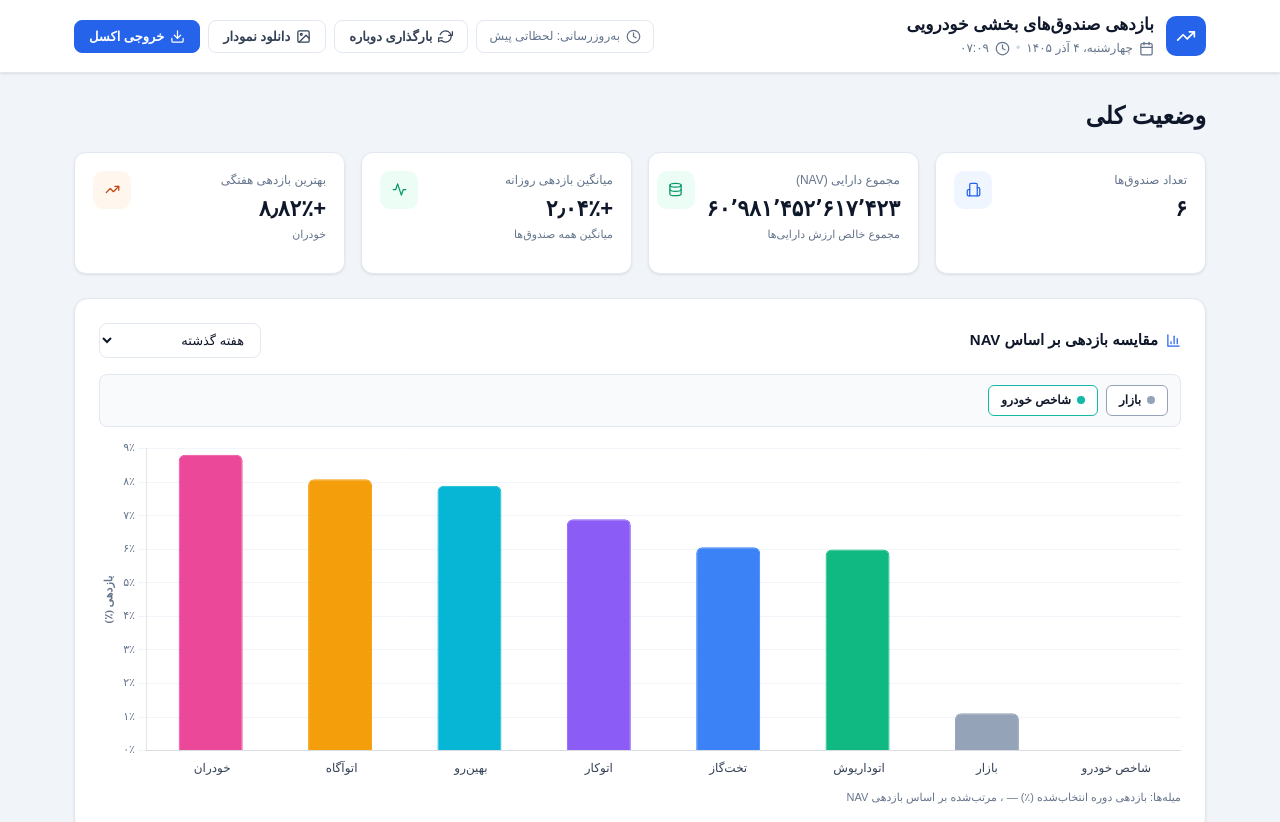
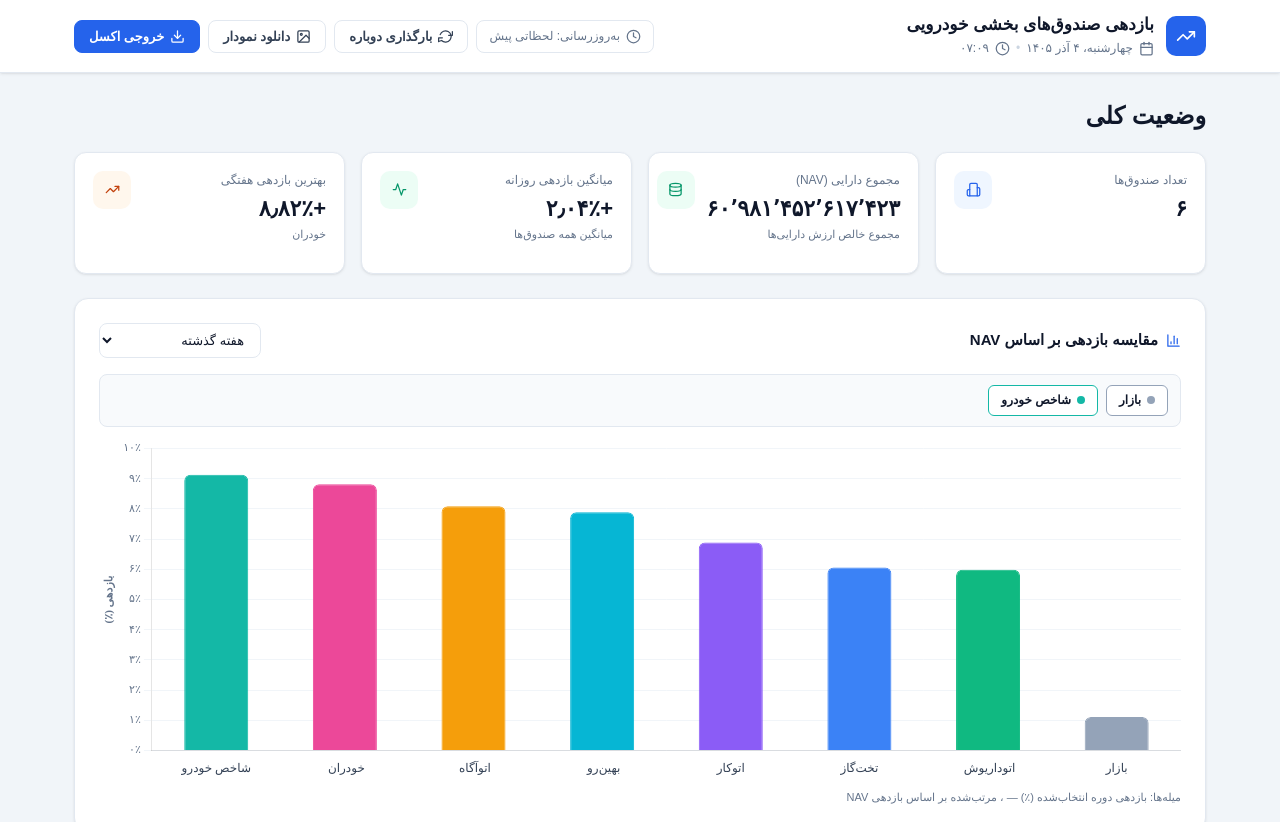
Before and after one commit to Palutina9/Automotive-ETF-funds, a plain HTML site: page index.html in a window 1280 px wide. Shown: the top 822 px of the page. Drawn offline with nearby package versions, Linux system fonts and the light colour scheme; a small style sheet from the web is missing.

Commit message:
Update index.html

```diff
--- a/index.html
+++ b/index.html
@@ -295,12 +295,12 @@
 
 <script>
 const INDEX_KEY_MAP = {
-  DailyReturn: "indexDailyReturn",
-  WeeklyReturn: "indexWeeklyReturn",
-  MonthlyReturn: "indexMonthlyReturn",
-  QuarterlyReturn: "indexQuarterlyReturn",
-  SixmonthsReturn: "indexSixmonthsReturn",
-  AnnualReturn: "indexAnnualReturn",
+  indexDailyReturn: "daily",
+  indexWeeklyReturn: "SIMPLE_WEEKLY",
+  indexMonthlyReturn: "SIMPLE_MONTHLY",
+  indexQuarterlyReturn: "SIMPLE_MONTHLY3",
+  indexSixmonthsReturn: "SIMPLE_MONTHLY6",
+  indexAnnualReturn: "SIMPLE_YEARLY",
 };
 const TSE_KEY_MAP = {
   tseDailyReturn: "daily",
```
